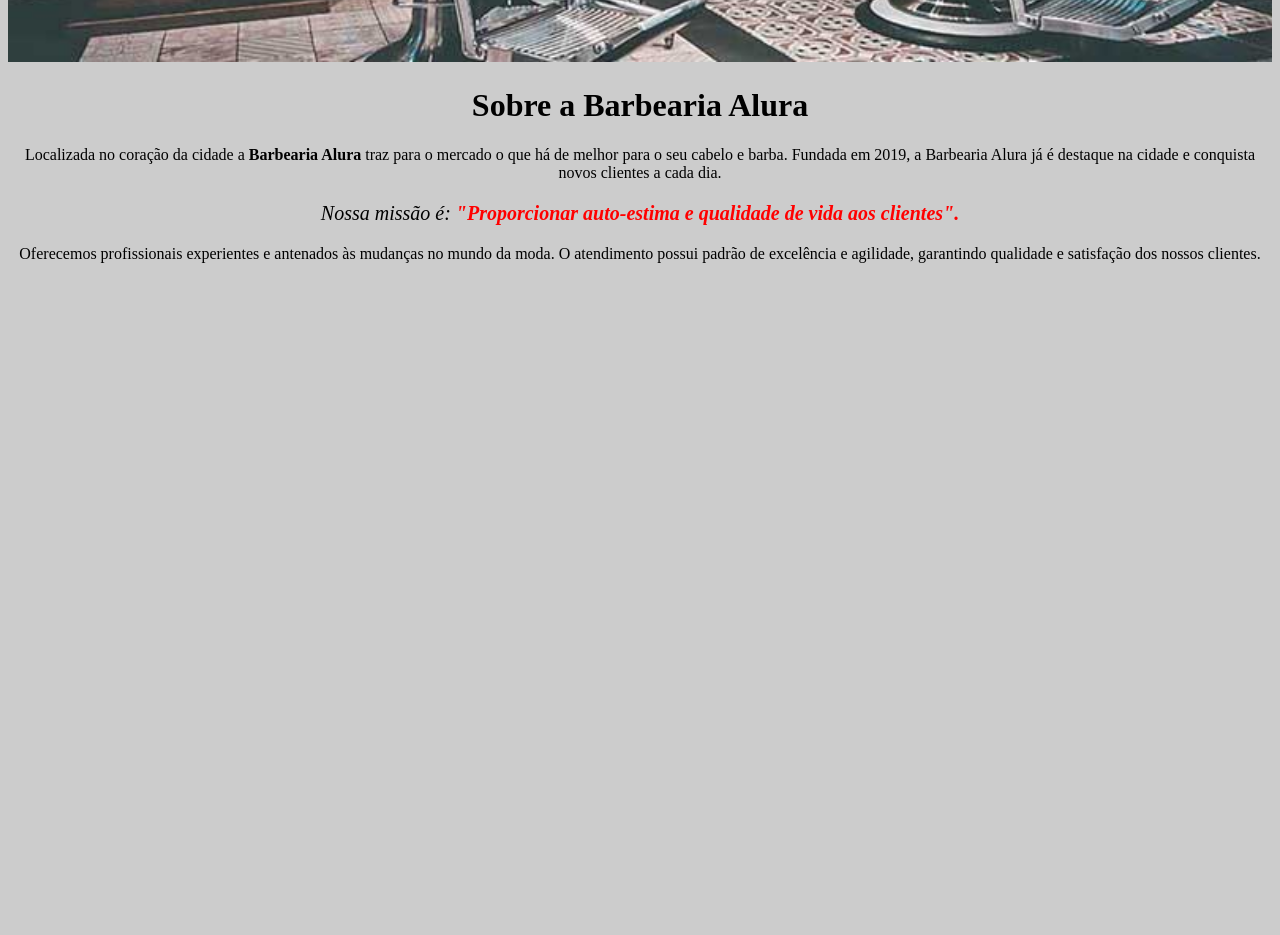
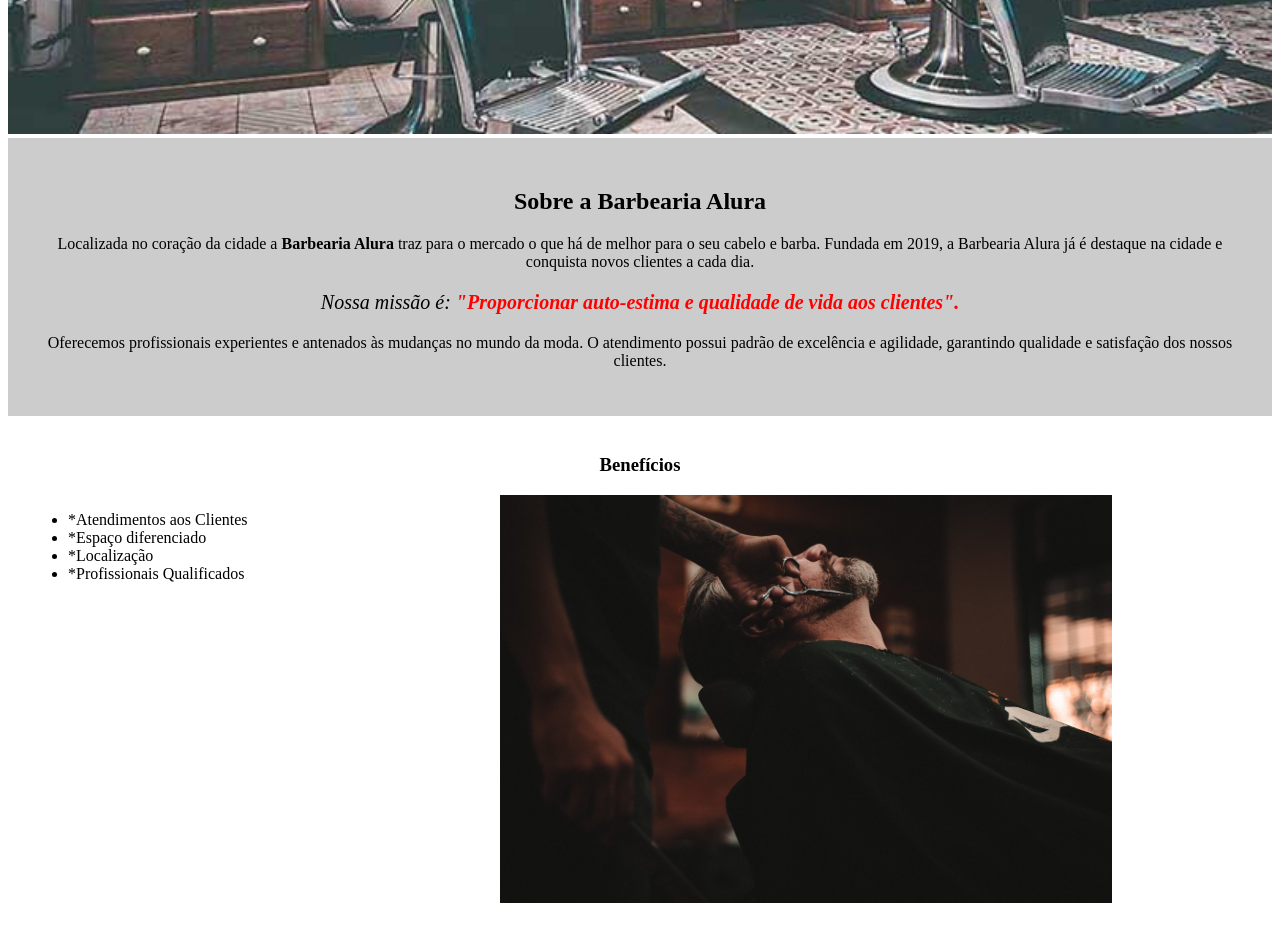
Before and after one commit to fau-33/curso_alura_oracle, a plain HTML site: page 2.html5_css3-parte1/1.barbearia-alura/index.html in a window 1280 px wide. Shown: the part 420-1355 px from the top of the page. Before the commit the page ends 800 px from the top, so only its background shows below. Drawn offline with Linux system fonts and the light colour scheme.

Commit message:
Feito a página principal da barbearia

```diff
--- a/2.html5_css3-parte1/1.barbearia-alura/index.html
+++ b/2.html5_css3-parte1/1.barbearia-alura/index.html
@@ -10,18 +10,38 @@
 </head>
 
 <body>
+  <header>
+    <h1 class="titulo-principal">Barbearia Alura</h1>
+  </header>
   <img id="banner" src="./banner.jpg" alt="">
+  <div class="principal">
+    <h2 class="titulo-centralizado">Sobre a Barbearia Alura</h2>
 
-  <h1>Sobre a Barbearia Alura</h1>
+    <p>Localizada no coração da cidade a <strong>Barbearia Alura</strong> traz para o mercado o que há de melhor para o
+      seu cabelo e barba. Fundada em 2019, a Barbearia Alura já é destaque na cidade e conquista novos clientes a cada
+      dia.</p>
 
-  <p>Localizada no coração da cidade a <strong>Barbearia Alura</strong> traz para o mercado o que há de melhor para o
-    seu cabelo e barba. Fundada em 2019, a Barbearia Alura já é destaque na cidade e conquista novos clientes a cada
-    dia.</p>
+    <p id="missao"><em>Nossa missão é:<strong> "Proporcionar auto-estima e qualidade de vida aos
+          clientes".</strong></em></p>
 
-  <p id="missao"><em>Nossa missão é:<strong> "Proporcionar auto-estima e qualidade de vida aos clientes".</strong></em></p>
+    <p>Oferecemos profissionais experientes e antenados às mudanças no mundo da moda. O atendimento possui padrão de
+      excelência e agilidade, garantindo qualidade e satisfação dos nossos clientes.</p>
 
-  <p>Oferecemos profissionais experientes e antenados às mudanças no mundo da moda. O atendimento possui padrão de
-    excelência e agilidade, garantindo qualidade e satisfação dos nossos clientes.</p>
+  </div>
+
+  <div class="beneficios">
+    <h3 class="titulo-centralizado">Benefícios</h3>
+    <ul>
+      <li class="itens">*Atendimentos aos Clientes</li>
+      <li class="itens">*Espaço diferenciado</li>
+      <li class="itens">*Localização</li>
+      <li class="itens">*Profissionais Qualificados</li>
+    </ul>
+
+    <img src="./beneficios.jpg" alt="" class="imagembeneficios">
+
+  </div>
+
 </body>
 
 </html>
--- a/2.html5_css3-parte1/1.barbearia-alura/style.css
+++ b/2.html5_css3-parte1/1.barbearia-alura/style.css
@@ -1,12 +1,17 @@
-body {
-  background: #CCC;
-}
-
 #banner {
   width: 100%;
 }
 
-h1 {
+.principal {
+  background: #CCC;
+  padding: 30px;
+}
+
+.titulo-principal {
+  padding-left: 20px;
+}
+
+.titulo-centralizado {
   text-align: center;
 }
 
@@ -18,6 +23,22 @@ p {
   font-size: 20px;
 }
 
- em strong {
+em strong {
   color: #FF0000;
 }
+
+.beneficios {
+  background: #FFF;
+  padding: 20px;
+}
+
+ul {
+  display: inline-block;
+  vertical-align: top;
+  width: 20%;
+  margin-right: 15%;
+}
+
+.imagembeneficios {
+  width: 50%;
+}
```
Also changed, not shown: 2.html5_css3-parte1/1.barbearia-alura/beneficios.jpg (added).
